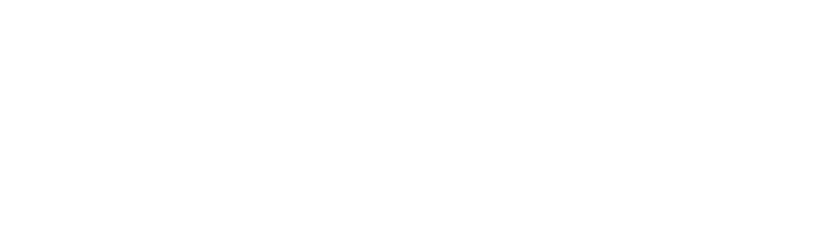
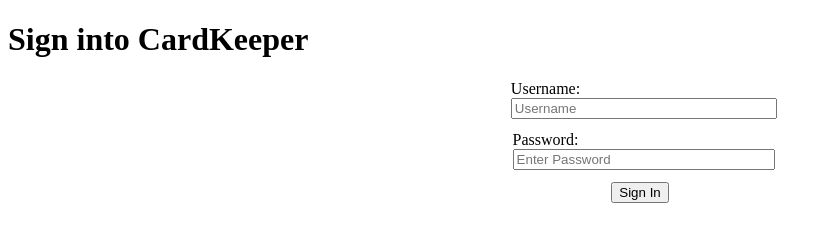
Before and after one commit to MurderBot1/APCSP-1st-App-Project, a plain HTML site: page docs/SignIn.html in a window 1280 px wide. Shown: the whole page, without its empty margins (0-831 px from the left). Drawn offline with Linux system fonts and the light colour scheme.

Commit message:
Sign In Page Update

```diff
--- a/docs/SignIn.html
+++ b/docs/SignIn.html
@@ -0,0 +1,39 @@
+<!DOCTYPE html>
+<!--[if lt IE 7]>      <html class="no-js lt-ie9 lt-ie8 lt-ie7"> <![endif]-->
+<!--[if IE 7]>         <html class="no-js lt-ie9 lt-ie8"> <![endif]-->
+<!--[if IE 8]>         <html class="no-js lt-ie9"> <![endif]-->
+<!--[if gt IE 8]>      <html class="no-js"> <!--<![endif]-->
+<html>
+    <head>
+        <meta charset="utf-8">
+        <meta http-equiv="X-UA-Compatible" content="IE=edge">
+        <title>CardKeeper Sign In</title>
+        <meta name="description" content="">
+        <meta name="viewport" content="width=device-width, initial-scale=1">
+        <link rel="stylesheet" href="styles/styles.css">
+    </head>
+    <body>
+        <!--[if lt IE 7]>
+            <p class="browsehappy">You are using an <strong>outdated</strong> browser. Please <a href="#">upgrade your browser</a> to improve your experience.</p>
+        <![endif]-->
+
+        <script src="" async defer></script>
+    </body>
+</html>
+<div class ="HeaderText">
+    <h1>Sign into CardKeeper</h1>
+</div>
+<!--Creates user info entry page-->
+<div class ="UserInput">
+    <div>
+        <label for="Account-Username">Username:</label>
+        <input type="username" id="Account-Username" name="Username" placeholder="Username">
+    </div>
+    <div>
+        <label for="Account-Password">Password:</label>
+        <input type="password" id="Account-Password" name="Password" placeholder="Enter Password">
+    </div>
+    <div>
+        <button type = "SignIn">Sign In</button>
+    </div>
+</div>
--- a/docs/styles/styles.css
+++ b/docs/styles/styles.css
@@ -1,3 +1,17 @@
-body{
-    background-color: #4b0082;
+.UserInput {
+    display: flex;
+    flex-direction: column;
+    align-items: center;
+    gap: 12px;
+    margin-bottom: 16px;
 }
+input[type="Password"] {
+    flex: 0 0 120px;
+    width: 100%;
+    flex: 1;
+}
+input[type="Username"] {
+    width: 100%;
+    flex: 1;
+    flex: 0 0 120px;
+}
```
Also changed, not shown: docs/Dashboard.html (+19 -8 lines), docs/index.html (+21 -0 lines).
